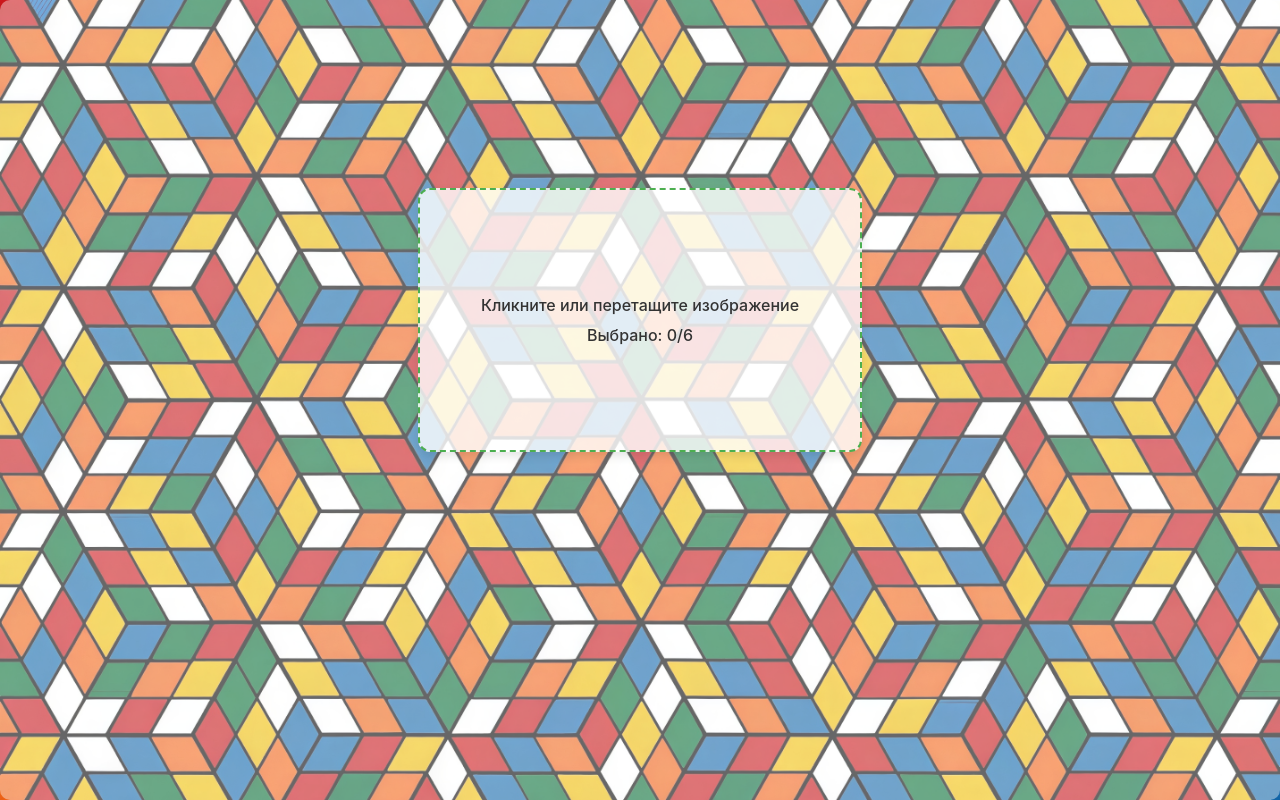
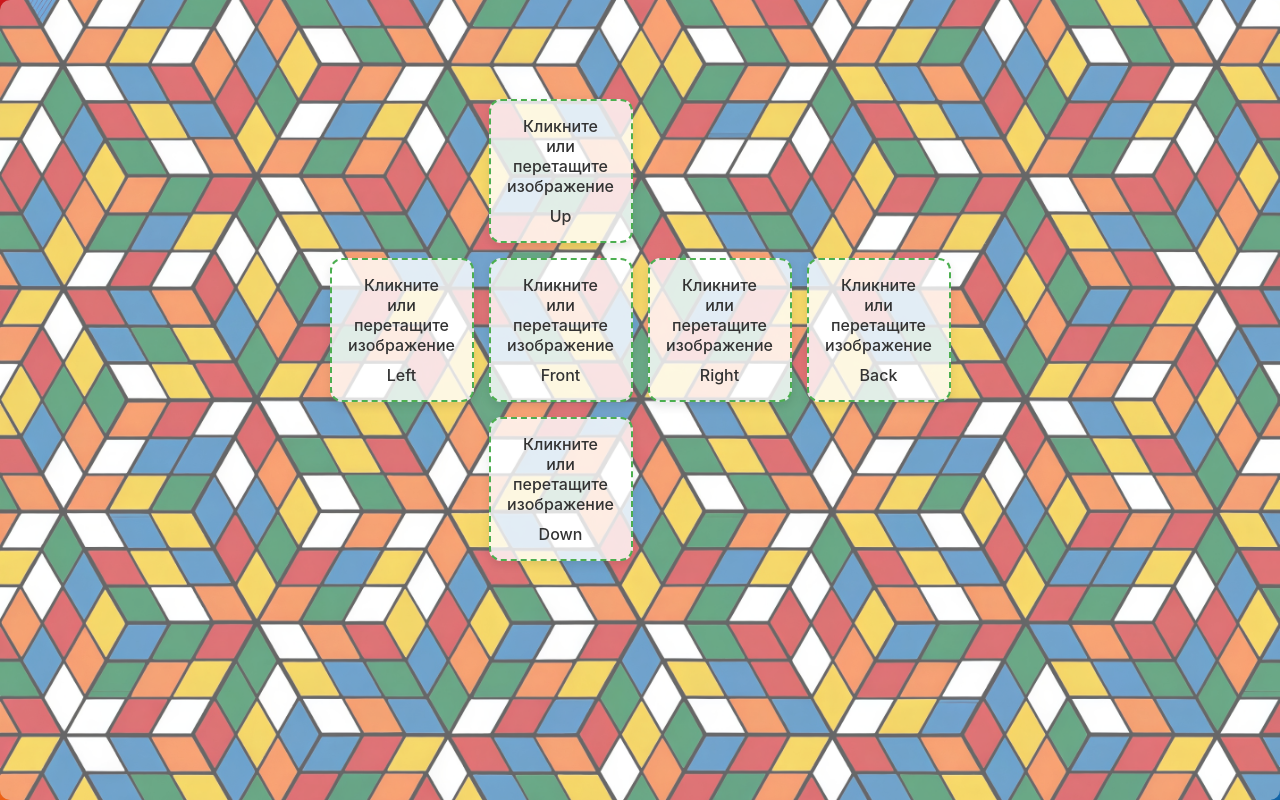
Before and after one commit to htqwjtch/ClickCube, a React (Create React App) app in the folder front/: page / in a window 1280 px wide. Built offline with nearby package versions, Linux system fonts and the light colour scheme.

Commit message:
upd: front: upload-images

```diff
--- a/front/src/App.css
+++ b/front/src/App.css
@@ -1,19 +1,26 @@
-body, html {
+body,
+html {
   width: 100%;
   height: 100%;
   overflow: hidden;
-  background-image: url('../public/background.jpeg'); /* Путь к вашему изображению */
-  background-size: cover; /* Фон будет растянут, чтобы покрыть весь экран */
-  background-position: center; /* Центрируем изображение */
-  background-repeat: no-repeat; /* Запрещаем повторение изображения */
+  background-image: url('../public/background.jpeg');
+  /* Путь к вашему изображению */
+  background-size: cover;
+  /* Фон будет растянут, чтобы покрыть весь экран */
+  background-position: center;
+  /* Центрируем изображение */
+  background-repeat: no-repeat;
+  /* Запрещаем повторение изображения */
 }
 
 .container {
   display: flex;
   height: 100vh;
   width: 100vw;
-  position: relative; /* Это нужно, чтобы управлять позиционированием контейнера */
-  z-index: 1; /* Устанавливаем z-index для контейнера, чтобы текст был сверху */
+  position: relative;
+  /* Это нужно, чтобы управлять позиционированием контейнера */
+  z-index: 1;
+  /* Устанавливаем z-index для контейнера, чтобы текст был сверху */
 }
 
 .main-content {
@@ -25,15 +32,32 @@ body, html {
   gap: 20px;
   padding: 20px;
   overflow-y: auto;
-  z-index: 2; /* Ставим на передний план контент */
-  background-color: rgba(255, 255, 255, 0.4); /* Немного затемняем фон контента для лучшего контраста */
-  border-radius: 10px; /* Края контейнера будут с округлыми углами */
+  z-index: 2;
+  /* Ставим на передний план контент */
+  background-color: rgba(255, 255, 255, 0.4);
+  /* Немного затемняем фон контента для лучшего контраста */
+  border-radius: 10px;
+  /* Края контейнера будут с округлыми углами */
+}
+
+.upload-grid {
+  display: grid;
+  grid-template-columns: repeat(4, 1fr);
+  /* 3 столбца */
+  grid-template-rows: repeat(3, 1fr);
+  /* 4 строки */
+  gap: 15px;
+  justify-content: center;
+  width: 100%;
+  max-width: 600px;
+  /* Ширина сетки */
+  margin-top: 20px;
 }
 
 .upload-area {
-  width: 100%;
-  max-width: 400px;
-  height: 220px;
+  width: 100px;
+  height: 100px;
+  /* Высота зоны загрузки */
   border: 2px dashed #4CAF50;
   border-radius: 12px;
   display: flex;
@@ -43,14 +67,16 @@ body, html {
   text-align: center;
   cursor: pointer;
   transition: all 0.3s ease;
-  background-color: rgba(255, 255, 255, 0.8); /* Полупрозрачный белый фон */
+  background-color: rgba(255, 255, 255, 0.8);
+  /* Полупрозрачный фон */
   position: relative;
   padding: 20px;
   box-shadow: 0 4px 10px rgba(0, 0, 0, 0.1);
 }
 
 .upload-area:hover {
-  background-color: rgba(240, 255, 240, 0.8); /* Полупрозрачный фон при наведении */
+  background-color: rgba(240, 255, 240, 0.8);
+  /* Полупрозрачный фон при наведении */
   border-color: #45a049;
   box-shadow: 0 4px 15px rgba(76, 175, 80, 0.3);
 }
@@ -89,7 +115,7 @@ body, html {
   height: 100px;
   border-radius: 8px;
   overflow: hidden;
-  box-shadow: 0 2px 5px rgba(0,0,0,0.1);
+  box-shadow: 0 2px 5px rgba(0, 0, 0, 0.1);
   transition: transform 0.2s;
 }
 
@@ -127,34 +153,45 @@ body, html {
   opacity: 1;
 }
 
-/* Кнопка с более квадратными углами */
-.btn {
+.upload-btn {
   padding: 12px 24px;
   font-size: 16px;
   cursor: pointer;
-  background: linear-gradient(145deg, #4CAF50, #45a049); /* Градиент */
+  background: linear-gradient(145deg, #4CAF50, #45a049);
+  /* Градиент */
   color: white;
   border: none;
-  border-radius: 10px; /* Немного скругленные углы */
-  transition: all 0.3s ease; /* Плавные переходы для всех свойств */
-  box-shadow: 0 4px 10px rgba(0, 0, 0, 0.1); /* Легкая тень */
+  border-radius: 10px;
+  /* Немного скругленные углы */
+  transition: all 0.3s ease;
+  /* Плавные переходы для всех свойств */
+  box-shadow: 0 4px 10px rgba(0, 0, 0, 0.1);
+  /* Легкая тень */
 }
 
-.btn:hover {
-  background: linear-gradient(145deg, #388E3C, #2C6F2F); /* Темный градиент при наведении */
-  transform: scale(1.05); /* Увеличение кнопки при наведении */
-  box-shadow: 0 6px 20px rgba(0, 0, 0, 0.15); /* Увеличение тени при наведении */
+.upload-btn:hover {
+  background: linear-gradient(145deg, #388E3C, #2C6F2F);
+  /* Темный градиент при наведении */
+  transform: scale(1.05);
+  /* Увеличение кнопки при наведении */
+  box-shadow: 0 6px 20px rgba(0, 0, 0, 0.15);
+  /* Увеличение тени при наведении */
 }
 
-.btn:active {
-  transform: scale(1); /* Нормальный размер кнопки при нажатии */
-  box-shadow: 0 2px 5px rgba(0, 0, 0, 0.2); /* Сильная тень при нажатии */
+.upload-btn:active {
+  transform: scale(1);
+  /* Нормальный размер кнопки при нажатии */
+  box-shadow: 0 2px 5px rgba(0, 0, 0, 0.2);
+  /* Сильная тень при нажатии */
 }
 
-.btn:disabled {
-  background: linear-gradient(145deg, #cccccc, #aaaaaa); /* Серая кнопка */
-  cursor: not-allowed; /* Курсор недоступности */
-  box-shadow: none; /* Убираем тень для отключенной кнопки */
+.upload-btn:disabled {
+  background: linear-gradient(145deg, #cccccc, #aaaaaa);
+  /* Серая кнопка */
+  cursor: not-allowed;
+  /* Курсор недоступности */
+  box-shadow: none;
+  /* Убираем тень для отключенной кнопки */
 }
 
 @media (max-width: 768px) {
--- a/front/src/App.js
+++ b/front/src/App.js
@@ -5,9 +5,14 @@ import "./App.css";
 
 function App() {
   const [dragActive, setDragActive] = useState(false);
-  const [selectedImages, setSelectedImages] = useState([]);
-  const [notifications, setNotifications] = useState([]); // Состояние для уведомлений
-  const inputRef = useRef(null);
+  const [selectedImages, setSelectedImages] = useState(Array(12).fill(null)); // State to hold images for each zone
+  const [notifications, setNotifications] = useState([]); // Уведомления
+
+  // Массив рефов для каждого input
+  const inputRefs = useRef(Array(12).fill(null));
+
+  // Массив активных зон (индексы зон, которые нужно оставить)
+  const activeZones = [1, 4, 5, 6, 7, 9];
 
   // Функция для добавления уведомлений
   const addNotification = (message, type = 'success') => {
@@ -25,13 +30,13 @@ function App() {
   };
 
   // Функция обработки файлов
-  const processFiles = useCallback((files) => {
-    if (selectedImages.length >= 6) {
-      addNotification("Максимум 6 изображений", "warning");
+  const processFiles = useCallback((files, index) => {
+    if (files.length > 1) {
+      addNotification("Пожалуйста, загружайте только одно изображение за раз", "warning");
       return;
     }
 
-    files.forEach((file) => {
+    const file = files[0];
     if (!file.type.match('image.*')) {
       addNotification("Пожалуйста, загружайте только изображения", "warning");
       return;
@@ -39,10 +44,11 @@ function App() {
 
     const reader = new FileReader();
     reader.onload = (e) => {
-        setSelectedImages(prev => [...prev, e.target.result]);
+      const newImages = [...selectedImages];
+      newImages[index] = e.target.result; // Assign the image to the specific zone
+      setSelectedImages(newImages);
     };
     reader.readAsDataURL(file);
-    });
   }, [selectedImages]);
 
   // Обработчики drag and drop
@@ -56,52 +62,60 @@ function App() {
     }
   }, []);
 
-  const handleDrop = useCallback((e) => {
+  const handleDrop = useCallback((e, index) => {
     e.preventDefault();
     e.stopPropagation();
     setDragActive(false);
 
     if (e.dataTransfer.files && e.dataTransfer.files.length > 0) {
       const files = Array.from(e.dataTransfer.files);
-
-      if (selectedImages.length + files.length > 6) {
-        addNotification("Можно загрузить максимум 6 изображений.", "warning");
+      if (selectedImages[index]) {
+        addNotification("Эта зона уже занята, выберите другую", "warning");
         return;
       }
 
-      processFiles(files);
+      processFiles(files, index);
     }
   }, [selectedImages, processFiles]);
 
   // Обработчик выбора файла через клик
-  const handleChange = (e) => {
+  const handleChange = (e, index) => {
     if (e.target.files && e.target.files.length > 0) {
-      processFiles(Array.from(e.target.files));
-      e.target.value = "";
+      processFiles(Array.from(e.target.files), index);
+      e.target.value = ""; // Clear input value to allow re-uploading
     }
   };
 
-  const onButtonClick = () => {
-    inputRef.current.click();
+  const onButtonClick = (index) => {
+    inputRefs.current[index].click(); // Вызываем click для конкретного input
   };
 
   const removeImage = (index) => {
-    setSelectedImages(prev => prev.filter((_, i) => i !== index));
+    const newImages = [...selectedImages];
+    newImages[index] = null; // Remove image from the specific zone
+    setSelectedImages(newImages);
   };
 
   // Функция загрузки файлов на сервер
   const handleUpload = async () => {
-    if (selectedImages.length === 0) {
+    if (selectedImages.every((img) => img === null)) {
       addNotification("Нет изображений для загрузки", "error");
       return;
     }
 
+    // Zone order: Front, Back, Up, Down, Left, Right
+    const zoneOrder = [5, 7, 1, 9, 4, 6]; // Active zones in the required upload order
+
+    // Rearrange selected images based on the zoneOrder
+    const imagesToUpload = zoneOrder.map((zoneIndex) => selectedImages[zoneIndex]);
+
     const formData = new FormData();
 
-    // Преобразуем dataURL обратно в Blob (файл)
-    selectedImages.forEach((image, index) => {
+    imagesToUpload.forEach((image, index) => {
+      if (image) {
         const blob = dataURLToBlob(image);
         formData.append("images", blob, `image_${index}.png`);
+      }
     });
 
     try {
@@ -111,7 +125,7 @@ function App() {
         },
       });
       addNotification("Изображения загружены успешно!", "success");
-      setSelectedImages([]); // Очищаем загруженные изображения
+      setSelectedImages(Array(12).fill(null)); // Очищаем загруженные изображения
     } catch (error) {
       console.error("Ошибка загрузки", error);
       addNotification("Ошибка загрузки изображений", "error");
@@ -132,34 +146,58 @@ function App() {
     return new Blob([uint8Array], { type: mimeString });
   };
 
+  // Проверка, чтобы кнопка загрузки появлялась только при 6 изображениях
+  const isUploadButtonVisible = selectedImages.filter(image => image !== null).length === 6;
+
   return (
     <div className="app-container">
       <div className="container">
         <div className="main-content">
-          {/* Область загрузки */}
+          <div className="upload-grid">
+            {selectedImages.map((image, index) => {
+              // Заменяем текст на соответствующие значения для зон
+              let zoneLabel = `Зона ${index}`;
+              if (index === 1) zoneLabel = "Up";
+              if (index === 4) zoneLabel = "Left";
+              if (index === 5) zoneLabel = "Front";
+              if (index === 6) zoneLabel = "Right";
+              if (index === 7) zoneLabel = "Back";
+              if (index === 9) zoneLabel = "Down";
+
+              return (
                 <div
+                  key={index}
                   className={`upload-area ${dragActive ? "drag-active" : ""}`}
                   onDragEnter={handleDrag}
                   onDragLeave={handleDrag}
                   onDragOver={handleDrag}
-            onDrop={handleDrop}
-            onClick={onButtonClick}
+                  onDrop={(e) => handleDrop(e, index)}
+                  onClick={() => onButtonClick(index)}
+                  style={{
+                    visibility: activeZones.includes(index) ? "visible" : "hidden", // Make non-active zones hidden
+                    pointerEvents: activeZones.includes(index) ? "auto" : "none"  // Disable pointer events on non-active zones
+                  }}
                 >
                   <input
                     type="file"
-              ref={inputRef}
-              onChange={handleChange}
+                    ref={(el) => inputRefs.current[index] = el} // Ссылка на каждый input
+                    onChange={(e) => handleChange(e, index)}
                     className="file-input"
                     accept="image/*"
                     multiple={false}
+                    id={`file-input-${index}`} // Уникальный id для каждого input
                   />
                   <p>Кликните или перетащите изображение</p>
-            <p>Выбрано: {selectedImages.length}/6</p>
+                  {image ? <p>Выбрано изображение</p> : <p>{zoneLabel}</p>} {/* Заменили текст на zoneLabel */}
+                </div>
+              );
+            })}
           </div>
 
           {/* Превью изображений */}
           <div className="preview-container">
             {selectedImages.map((img, index) => (
+              img && (
                 <div key={index} className="image-preview">
                   <img src={img} alt={`preview ${index}`} />
                   <button
@@ -172,12 +210,13 @@ function App() {
                     ×
                   </button>
                 </div>
+              )
             ))}
           </div>
 
           {/* Кнопка загрузки */}
-          {selectedImages.length === 6 && (
-            <button className="btn" onClick={handleUpload}>
+          {isUploadButtonVisible && (
+            <button className="upload-btn" onClick={handleUpload}>
               Загрузить изображения
             </button>
           )}
```
Lines whose indentation alone changed are shown as unchanged.
